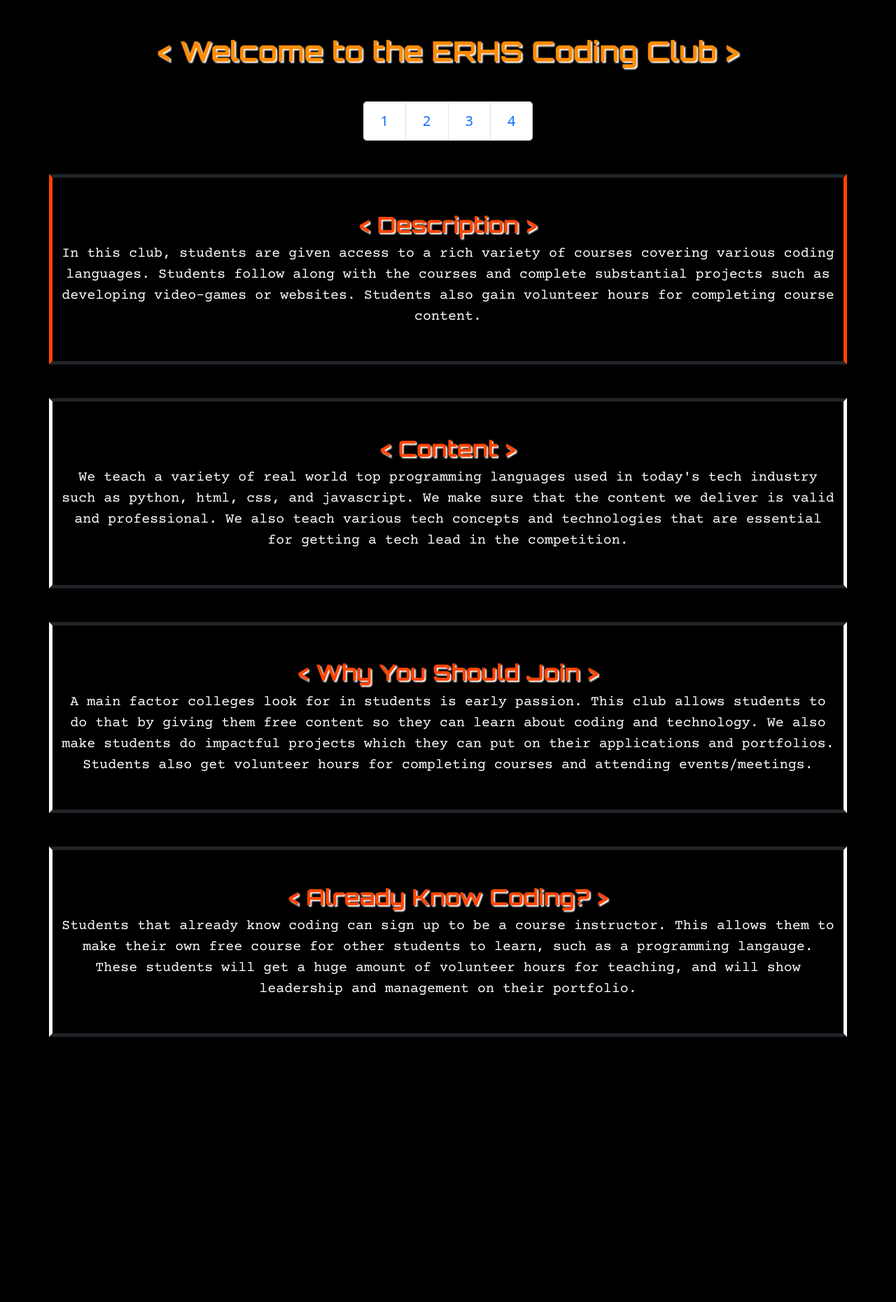
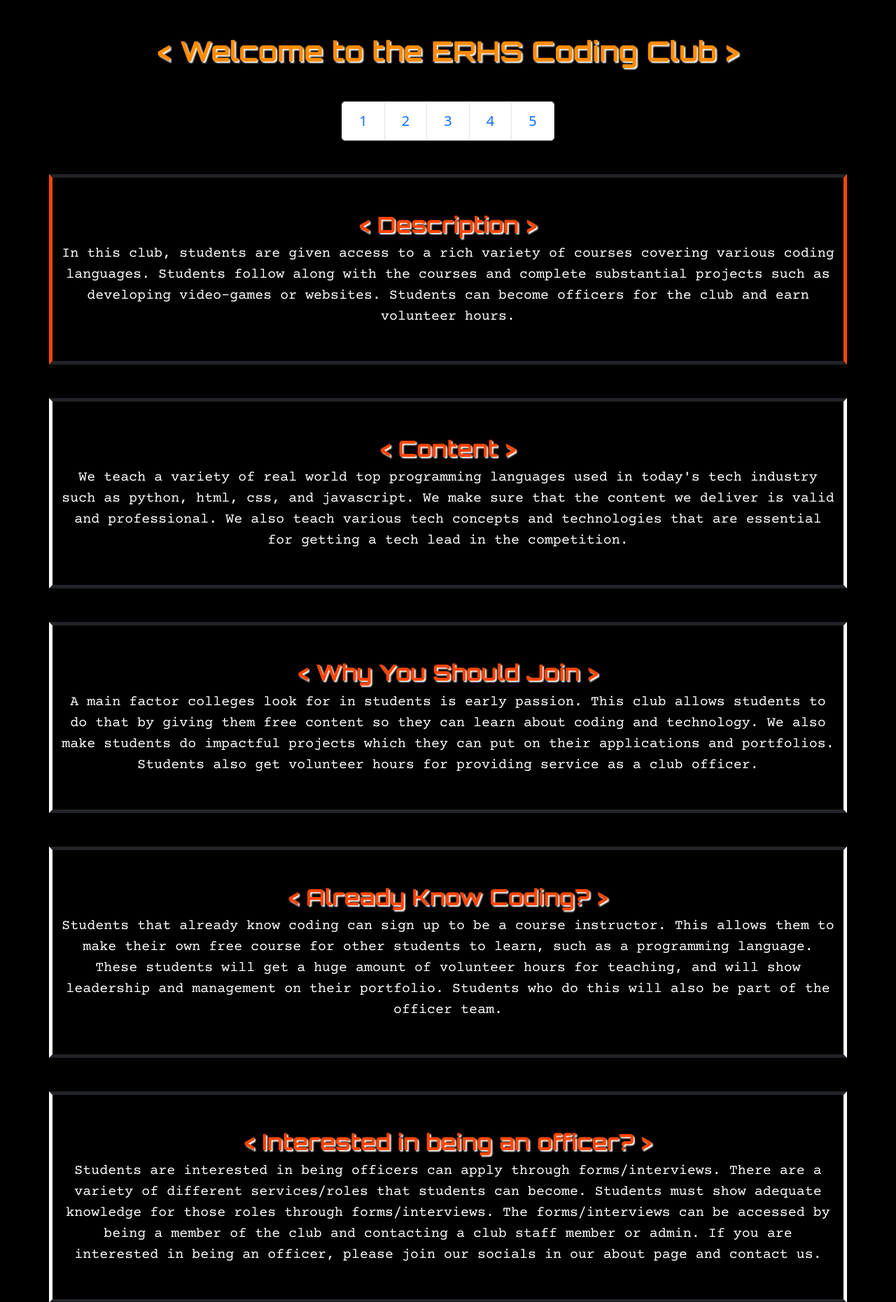
Before and after one commit to ayush-moghe/ERHS-Coding-Club-Website, a PHP site: page /index.php in a window 1280 px wide. Shown: the part 780-2641 px from the top of the page at 70% size. Before the commit the page ends 2262 px from the top, so only its background shows below. Run offline with PHP 8.4, Linux system fonts and the light colour scheme; data that the repository does not hold is empty; some libraries are stand-ins or nearby versions.

Commit message:
updated home page with interested in being an officer section

```diff
--- a/index.php
+++ b/index.php
@@ -1,7 +1,7 @@
 <?php
 $page_style = "webpage";
 $page_name = "Home";
-$section_classes = ["erhs-section", "erhs-section", "erhs-section", "erhs-section"];
+$section_classes = ["erhs-section", "erhs-section", "erhs-section", "erhs-section", "erhs-section"];
 $tab = $_GET['tab'] ?? 0;
 $section_classes[$tab] = "erhs-section-selected";
 require_once "./private/init.php";
@@ -20,12 +20,13 @@ require_once "./private/init.php";
         <li class="page-item"><a class="page-link" href="?tab=1#tab2">2</a></li>
         <li class="page-item"><a class="page-link" href="?tab=2#tab3">3</a></li>
         <li class="page-item"><a class="page-link" href="?tab=3#tab4">4</a></li>
+        <li class="page-item"><a class="page-link" href="?tab=3#tab5">5</a></li>
     </ul>
     <div class="<?php echo $section_classes[0];?> container mt-5 mb-5" id="tab1">
         <div class="h2 text-center erhs-h2 mt-5" style="font-family: 'Orbitron', sans-serif; text-shadow: 2px 2px 2px white;" >&lt Description &gt</div>
         <div class="p fs-5 mb-5 text-center erhs-p" style="font-family: 'Courier Prime', monospace;" >In this club, students are given access to a rich variety of courses covering various coding languages. Students
             follow along with the courses and complete substantial projects such as developing video-games or websites.
-            Students also gain volunteer hours for completing course content.</div>
+            Students can become officers for the club and earn volunteer hours.</div>
     </div>
 
     <div class="<?php echo $section_classes[1];?> container mt-5 mb-5" id="tab2">
@@ -39,14 +40,21 @@ require_once "./private/init.php";
         <div class="h2 text-center erhs-h2 mt-5" style="font-family: 'Orbitron', sans-serif; text-shadow: 2px 2px 2px white;" >&lt Why You Should Join &gt</div>
         <div class="p fs-5 mb-5 text-center erhs-p" style="font-family: 'Courier Prime', monospace;" >A main factor colleges look for in students is early passion. This club allows students to do that by giving them
             free content so they can learn about coding and technology. We also make students do impactful projects which they can put on their applications and portfolios. Students
-            also get volunteer hours for completing courses and attending events/meetings.</div>
+            also get volunteer hours for providing service as a club officer.</div>
     </div>
 
     <div class="<?php echo $section_classes[3];?> container mt-5 mb-5" id="tab4">
         <div class="h2 text-center erhs-h2 mt-5" style="font-family: 'Orbitron', sans-serif; text-shadow: 2px 2px 2px white;">&lt Already Know Coding? &gt</div>
         <div class="p fs-5 mb-5 text-center erhs-p" style="font-family: 'Courier Prime', monospace;" >Students that already know coding can sign up to be a course instructor. This allows them to make their own free course
-            for other students to learn, such as a programming langauge. These students will get a huge amount of volunteer hours for teaching, and will show leadership and management
-            on their portfolio.</div>
+            for other students to learn, such as a programming language. These students will get a huge amount of volunteer hours for teaching, and will show leadership and management
+            on their portfolio. Students who do this will also be part of the officer team.</div>
+    </div>
+
+    <div class="<?php echo $section_classes[3];?> container mt-5 mb-5" id="tab4">
+        <div class="h2 text-center erhs-h2 mt-5" style="font-family: 'Orbitron', sans-serif; text-shadow: 2px 2px 2px white;">&lt Interested in being an officer? &gt</div>
+        <div class="p fs-5 mb-5 text-center erhs-p" style="font-family: 'Courier Prime', monospace;" >Students are interested in being officers can apply through forms/interviews. There are a variety of different services/roles
+         that students can become. Students must show adequate knowledge for those roles through forms/interviews. The forms/interviews can be accessed by being a member of the club and contacting
+        a club staff member or admin. If you are interested in being an officer, please join our socials in our about page and contact us.</div>
     </div>
 
 
```
